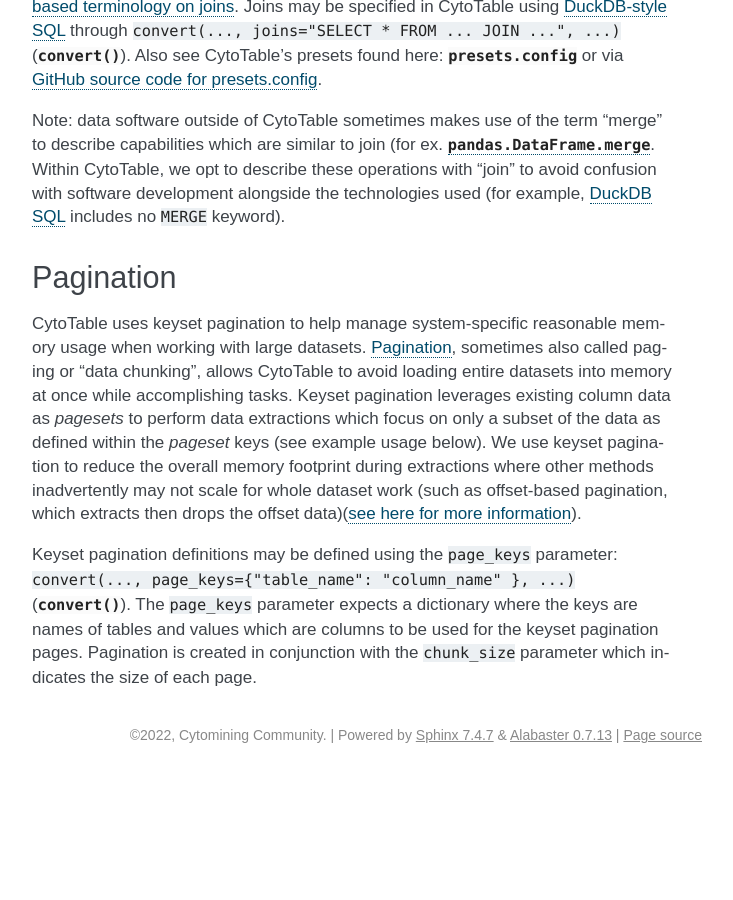
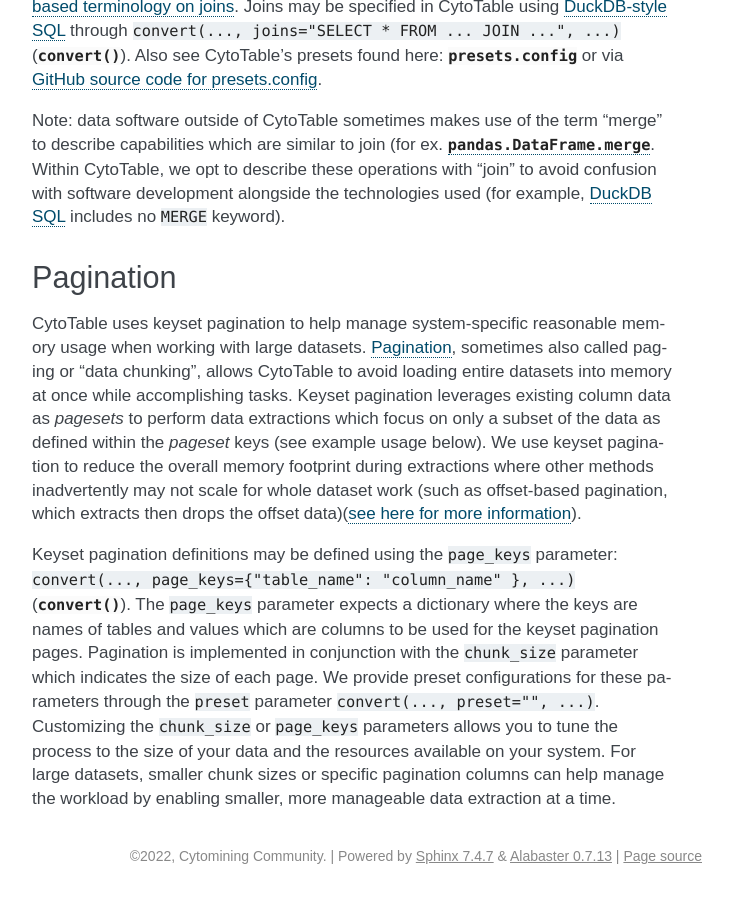
Before and after one commit to cytomining/CytoTable, a Sphinx documentation site: the page built from docs/source/overview.md, in a window 1280 px wide and 900 px high, scrolled down 5374 px. Shown: the whole window, without its empty margins (438-1171 px from the left). Built offline with Sphinx 7.4.7, drawn with Linux system fonts in a browser that asks for light colours; before the commit the page ends 6153 px from its top, so only the background shows below that.

Commit message:
add further notes about when/why to customize

````diff
--- a/docs/source/overview.md
+++ b/docs/source/overview.md
@@ -297,5 +297,8 @@ We use keyset pagination to reduce the overall memory footprint during extractio
 ```{eval-rst}
 Keyset pagination definitions may be defined using the ``page_keys`` parameter: :code:`convert(..., page_keys={"table_name": "column_name" }, ...)` (:mod:`convert() <cytotable.convert.convert>`).
 The ``page_keys`` parameter expects a dictionary where the keys are names of tables and values which are columns to be used for the keyset pagination pages.
-Pagination is created in conjunction with the ``chunk_size`` parameter which indicates the size of each page.
+Pagination is implemented in conjunction with the ``chunk_size`` parameter which indicates the size of each page.
+We provide preset configurations for these parameters through the ``preset`` parameter :code:`convert(..., preset="", ...)`.
+Customizing the ``chunk_size`` or ``page_keys`` parameters allows you to tune the process to the size of your data and the resources available on your system.
+For large datasets, smaller chunk sizes or specific pagination columns can help manage the workload by enabling smaller, more manageable data extraction at a time.
 ```
````
